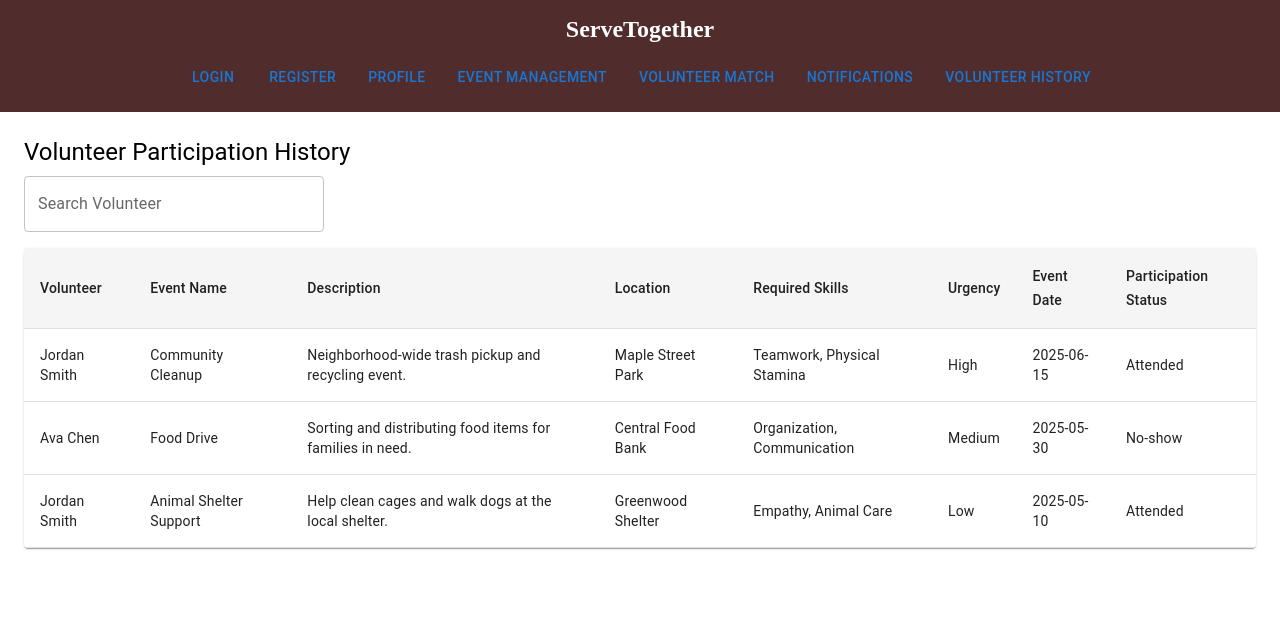
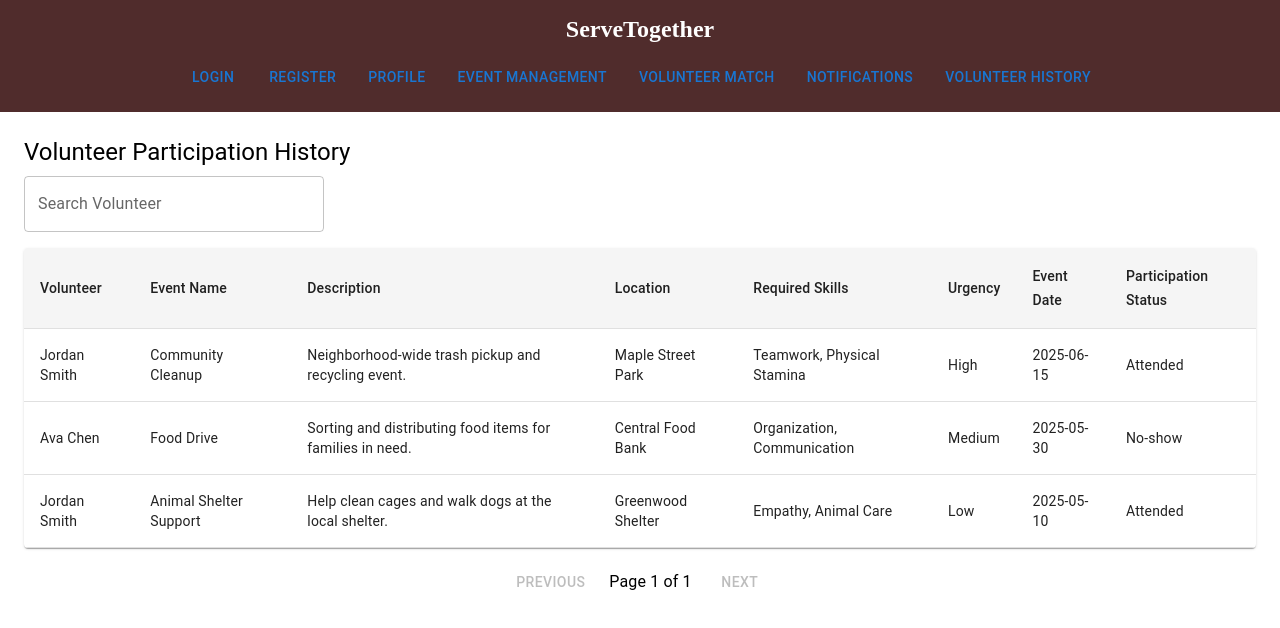
Before and after one commit to Reaper7861/software-design-project, a React (Create React App) app in the folder frontend/: page /history in a window 1280 px wide. Shown: the top 628 px of the page. Built offline with nearby package versions, Linux system fonts and the light colour scheme.

Commit message:
Added pagination to history page

```diff
--- a/frontend/src/pages/HistoryPage.js
+++ b/frontend/src/pages/HistoryPage.js
@@ -5,18 +5,19 @@ import {
 
 // TO DO //
 /*
-For the table, add pagination, sorting by date, and ability to edit participation status inline.
 Ability to soft-delete entries
 
 */
 
+const HistoryPage = () => {
 
-
-
-const HistoryPage = () => {
+  //used for searching through table for specific volunteer
   const [search, setSearch] = useState('');
   const [selectedVolunteer, setSelectedVolunteer] = useState(null);
-  const [focused, setFocused] = useState(false);
+
+  //used for pagination
+  const [currentPage, setCurrentPage] = useState(1);
+  const itemsPerPage = 5;
 
   // Hardcoded volunteer list
   const volunteerList = [
@@ -67,6 +68,16 @@ const HistoryPage = () => {
     ? allHistory.filter(entry => entry.volunteer === selectedVolunteer)
     : allHistory;
 
+
+
+  //sorting history by date
+  const sortedHistory = [...filteredHistory].sort((a, b) => new Date(b.date) - new Date(a.date));
+  const totalPages = Math.ceil(sortedHistory.length / itemsPerPage);
+
+  //for pagination
+  const indexOfLastItem = currentPage * itemsPerPage;
+  const indexOfFirstItem = indexOfLastItem - itemsPerPage;
+  const paginatedItems = sortedHistory.slice(indexOfFirstItem, indexOfLastItem);
 
   return (
   <Box sx={{ p: 3 }}>
@@ -136,7 +147,7 @@ const HistoryPage = () => {
             </TableRow>
           </TableHead>
           <TableBody>
-            {filteredHistory.map((event, index) => (
+            {paginatedItems.map((event, index) => (
               <TableRow key={index}>
                 <TableCell>{event.volunteer}</TableCell>
                 <TableCell>{event.eventName}</TableCell>
@@ -151,6 +162,26 @@ const HistoryPage = () => {
           </TableBody>
         </Table>
       </TableContainer>
+
+        {/*Pagination stuff */}
+        <Box sx={{ display: 'flex', justifyContent: 'center', mt: 2, gap: 2 }}>
+        <Button
+          disabled={currentPage === 1}
+          onClick={() => setCurrentPage(prev => prev - 1)}
+        >
+          Previous
+        </Button>
+        <Typography sx={{ alignSelf: 'center' }}>
+          Page {currentPage} of {totalPages}
+        </Typography>
+        <Button
+          disabled={currentPage === totalPages}
+          onClick={() => setCurrentPage(prev => prev + 1)}
+        >
+          Next
+        </Button>
+      </Box>
+
     </Box>
   );
 };
```
Also changed, not shown: frontend/src/pages/NotificationsPage.js (+7 -0 lines).
